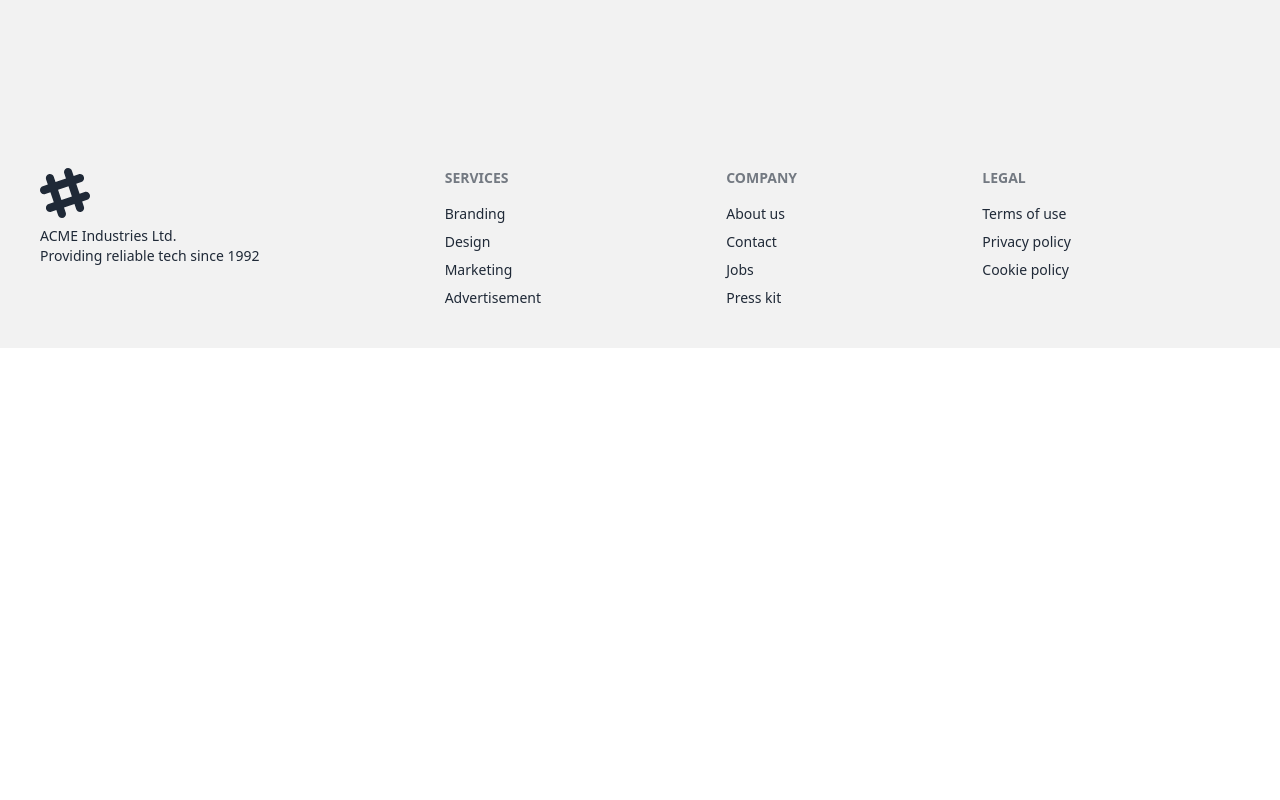
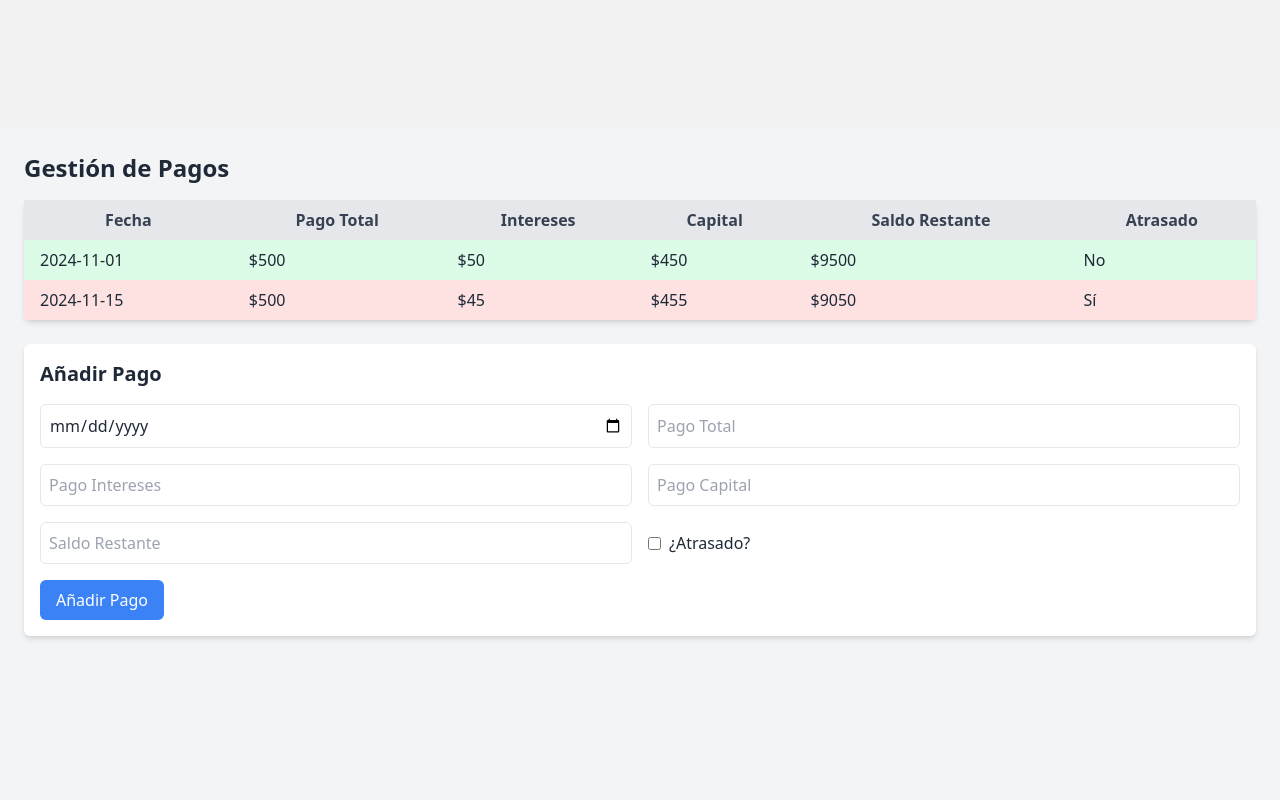
Before and after one commit to No-Country-simulation/h3-20-proptech, a React (Vite) app in the folder proptech/: page / in a window 1280 px wide. Shown: the part 740-1540 px from the top of the page. Before the commit the page ends 1088 px from the top, so only its background shows below. Built offline with nearby package versions, Linux system fonts and the light colour scheme.

Commit message:
feat: add payments

```diff
--- /dev/null
+++ b/proptech/src/components/Payments.jsx
@@ -0,0 +1,142 @@
+import { useState } from "react";
+
+function Payments() {
+  const [payments, setPayments] = useState([
+    {
+      id: 1,
+      date: "2024-11-01",
+      totalPayment: 500,
+      interestPayment: 50,
+      principalPayment: 450,
+      remainingBalance: 9500,
+      delayed: false,
+    },
+    {
+      id: 2,
+      date: "2024-11-15",
+      totalPayment: 500,
+      interestPayment: 45,
+      principalPayment: 455,
+      remainingBalance: 9050,
+      delayed: true,
+    },
+  ]);
+
+  return (
+    <div className="p-6 bg-gray-100 min-h-screen">
+      <h1 className="text-2xl font-bold text-gray-800 mb-4">
+        Gestión de Pagos
+      </h1>
+
+      {/* Tabla de Pagos */}
+      <table className="w-full table-auto bg-white shadow-md rounded-md">
+        <thead>
+          <tr className="bg-gray-200 text-gray-700">
+            <th className="py-2 px-4">Fecha</th>
+            <th className="py-2 px-4">Pago Total</th>
+            <th className="py-2 px-4">Intereses</th>
+            <th className="py-2 px-4">Capital</th>
+            <th className="py-2 px-4">Saldo Restante</th>
+            <th className="py-2 px-4">Atrasado</th>
+          </tr>
+        </thead>
+        <tbody>
+          {payments.map((payment) => (
+            <tr
+              key={payment.id}
+              className={`${
+                payment.delayed ? "bg-red-100" : "bg-green-100"
+              } text-gray-800`}
+            >
+              <td className="py-2 px-4">{payment.date}</td>
+              <td className="py-2 px-4">${payment.totalPayment}</td>
+              <td className="py-2 px-4">${payment.interestPayment}</td>
+              <td className="py-2 px-4">${payment.principalPayment}</td>
+              <td className="py-2 px-4">${payment.remainingBalance}</td>
+              <td className="py-2 px-4">{payment.delayed ? "Sí" : "No"}</td>
+            </tr>
+          ))}
+        </tbody>
+      </table>
+
+
+
+
+      {/* Formulario para añadir un nuevo pago */}
+<div className="mt-6 bg-white p-4 shadow-md rounded-md">
+  <h2 className="text-xl font-bold mb-4 text-gray-800">Añadir Pago</h2>
+  <form
+    onSubmit={(e) => {
+      e.preventDefault();
+      const newPayment = {
+        id: payments.length + 1,
+        date: e.target.date.value,
+        totalPayment: Number(e.target.totalPayment.value),
+        interestPayment: Number(e.target.interestPayment.value),
+        principalPayment: Number(e.target.principalPayment.value),
+        remainingBalance: Number(e.target.remainingBalance.value),
+        delayed: e.target.delayed.checked,
+      };
+      setPayments([...payments, newPayment]);
+      e.target.reset();
+    }}
+  >
+    <div className="grid grid-cols-2 gap-4">
+      <input
+        type="date"
+        name="date"
+        className="border p-2 rounded-md"
+        placeholder="Fecha"
+        required
+      />
+      <input
+        type="number"
+        name="totalPayment"
+        className="border p-2 rounded-md"
+        placeholder="Pago Total"
+        required
+      />
+      <input
+        type="number"
+        name="interestPayment"
+        className="border p-2 rounded-md"
+        placeholder="Pago Intereses"
+        required
+      />
+      <input
+        type="number"
+        name="principalPayment"
+        className="border p-2 rounded-md"
+        placeholder="Pago Capital"
+        required
+      />
+      <input
+        type="number"
+        name="remainingBalance"
+        className="border p-2 rounded-md"
+        placeholder="Saldo Restante"
+        required
+      />
+      <div className="flex items-center">
+        <input
+          type="checkbox"
+          name="delayed"
+          className="mr-2"
+        />
+        <label>¿Atrasado?</label>
+      </div>
+    </div>
+    <button
+      type="submit"
+      className="mt-4 bg-blue-500 text-white py-2 px-4 rounded-md hover:bg-blue-600"
+    >
+      Añadir Pago
+    </button>
+  </form>
+</div>
+
+    </div>
+  );
+}
+
+export default Payments;
--- a/proptech/src/pages/Home.jsx
+++ b/proptech/src/pages/Home.jsx
@@ -2,12 +2,14 @@
 import Navbar from "../components/Navbar";
 import Content from "../components/Content";
 import Footer from "../components/Footer";
+import Payments from "../components/Payments";
 
 function Home() {
   return (
     <>
       <Navbar/>
       <Content/>
+      <Payments/>
       <Footer/>
     </>
   );
```
